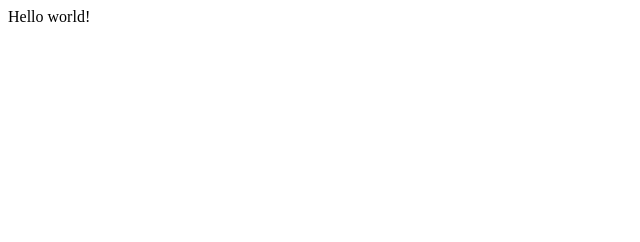
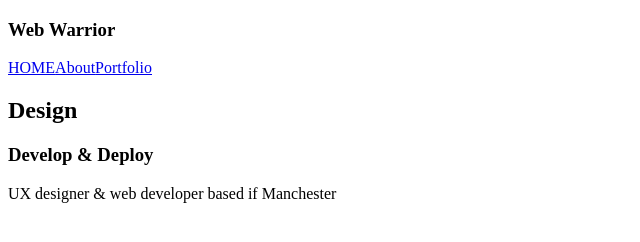
Before and after one commit to luna26gabriel/Gatsby-Study, a Gatsby site: page / in a window 1280 px wide. Shown: the whole page, without its empty margins (0-640 px from the left). Built offline with nearby package versions, Linux system fonts and the light colour scheme; Gatsby itself is replaced by a stand-in of ours.

Commit message:
fist push

```diff
--- /dev/null
+++ b/src/components/Navibar.js
@@ -0,0 +1,15 @@
+import { Link } from 'gatsby'
+import React from 'react'
+
+export default function Navibar() {
+  return (
+    <nav>
+        <h1>Web Warrior</h1>
+        <div className="links">
+            <Link to="/">HOME</Link>
+            <Link to="/about">About</Link>
+            <Link to="/projects">Portfolio</Link>
+        </div>
+    </nav>
+  )
+}
--- a/src/pages/index.js
+++ b/src/pages/index.js
@@ -1,5 +1,15 @@
-import * as React from "react"
+import React from "react"
+import Navibar from "../components/Navibar";
 
 export default function Home() {
-  return <div>Hello world!</div>
+  return (
+    <section>
+      <Navibar />
+      <div>
+        <h2>Design</h2>
+        <h3>Develop & Deploy</h3>
+        <p>UX designer & web developer based if Manchester</p>
+      </div>
+    </section>
+  );
 }
```
Also changed, not shown: src/pages/404.js (added, +10 -0 lines), src/pages/about.js (added, +12 -0 lines), src/pages/projects/index.js (added, +11 -0 lines), src/pages/projects/test.js (added, +7 -0 lines).
